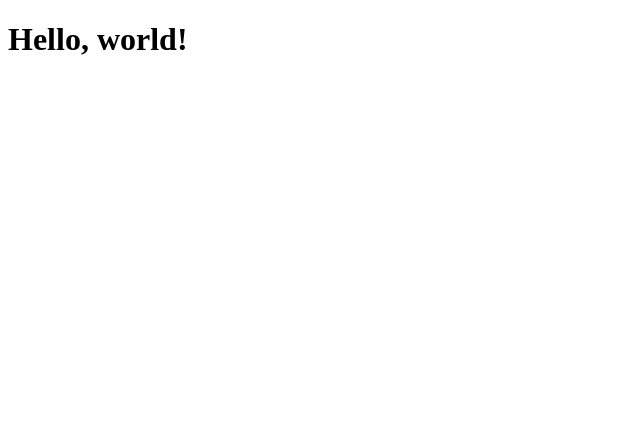
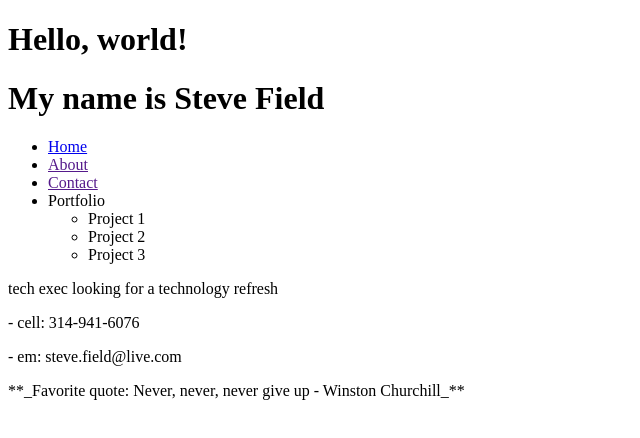
Before and after one commit to sfdenver/savvy-coders-portfolio1, a plain HTML site: page index.html in a window 1280 px wide. Shown: the whole page, without its empty margins (0-640 px from the left). Drawn offline with Linux system fonts and the light colour scheme.

Commit message:
commit 4 index updates

```diff
--- a/index.html
+++ b/index.html
@@ -4,24 +4,40 @@
     <meta charset="UTF-8">
     <meta name="viewport" content="width=device-width, initial-scale=1.0">
     <meta http-equiv="X-UA-Compatible" content="ie=edge">
-    <title>Document</title>
+    <title>Home Page</title>
 </head>
 <body>
     <header>
       <h1>Hello, world!</h1>
+      <h1>My name is Steve Field</h1>
     </header>
 
-    <Nav></Nav>
+    <Nav>
+        <ul>
+        <li><a href="#">Home</a></li>
+            <li><a href="">About</a></li>
+            <li><a href="">Contact</a></li>
+            <li>Portfolio</li>
+                <Ul>
+                    <li>Project 1</li>
+                    <li>Project 2</li>
+                    <li>Project 3</li>
+                </Ul>
+
+        </ul>
+    </Nav>
 
     <Main>
+        <p>tech exec looking for a technology refresh</p>
+        <p>- cell: 314-941-6076</p>
+        <p>- em: steve.field@live.com</p>
+        <p>**_Favorite quote: Never, never, never give up - Winston Churchill_**</p>
 
     </Main>
     <Footer>
 
     </Footer>
 
-           </Main>
-
 
 </body>
 </html>
```
Also changed, not shown: Projects/index.html (+15 -0 lines).
